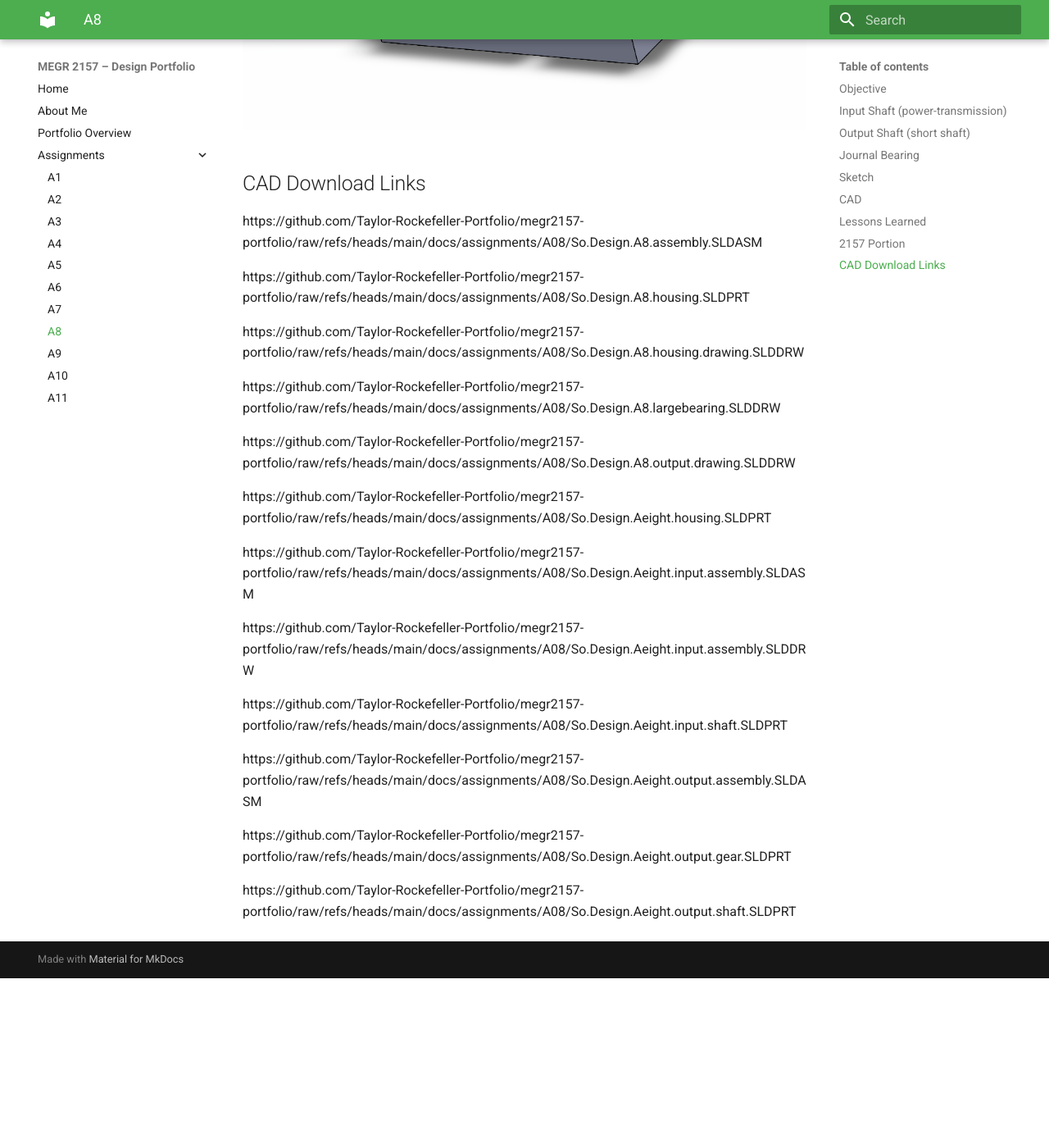
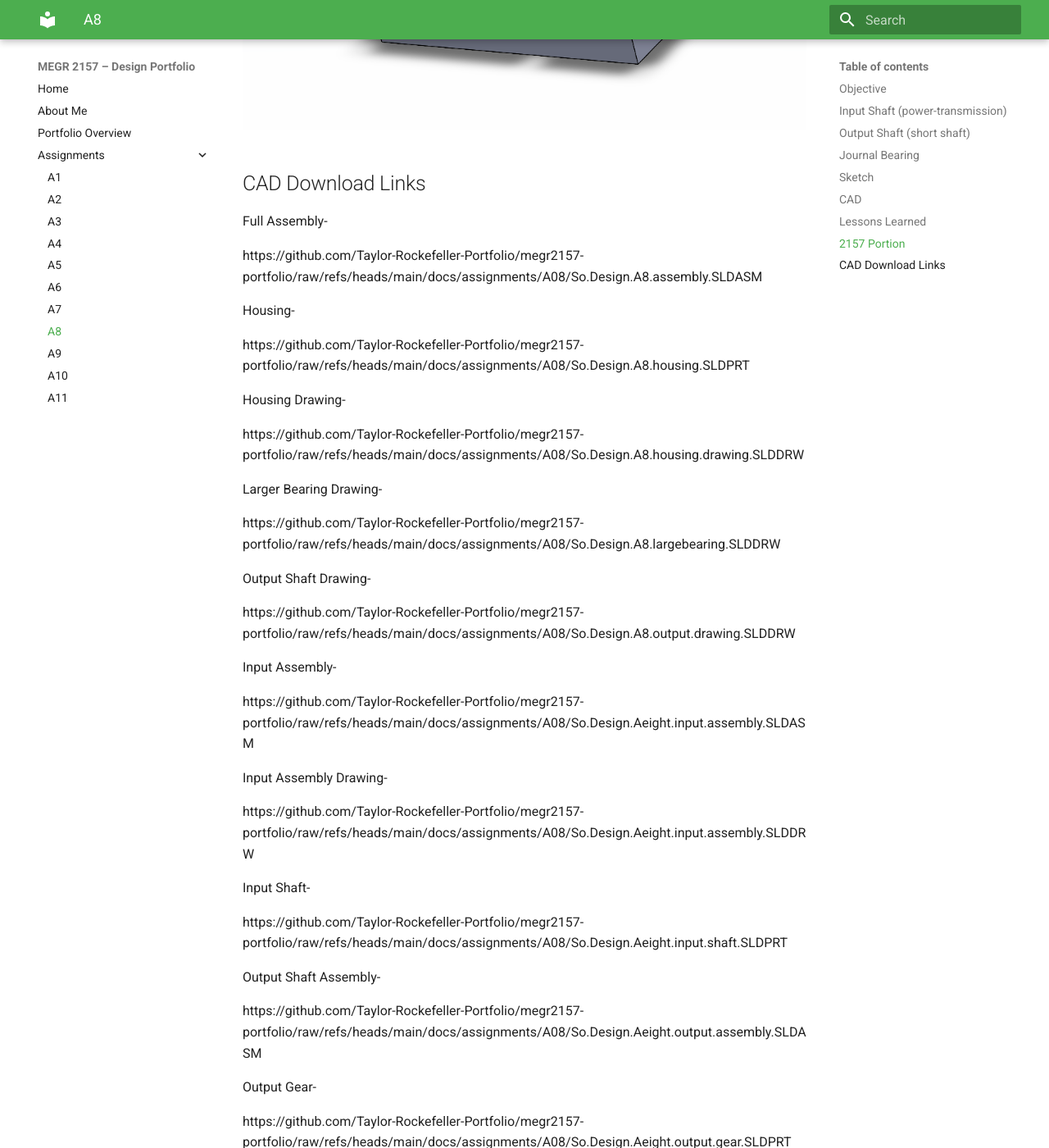
Before and after one commit to Taylor-Rockefeller-Portfolio/megr2157-portfolio, an MkDocs documentation site: the page built from docs/assignments/A08/index.md, in a window 1280 px wide and 1400 px high, scrolled down 17215 px. Shown: the whole window at 82% size. Built offline with MkDocs 1.6.1 and Material for MkDocs 9.7.7, drawn with Linux system fonts in a browser that asks for light colours; before the commit the page ends 18408 px from its top, so only the background shows below that.

Commit message:
Add CAD download links for assignment A08

```diff
--- a/docs/assignments/A08/index.md
+++ b/docs/assignments/A08/index.md
@@ -112,26 +112,46 @@ Assembly-
 
 ## CAD Download Links
 
+Full Assembly-
+
 https://github.com/Taylor-Rockefeller-Portfolio/megr2157-portfolio/raw/refs/heads/main/docs/assignments/A08/So.Design.A8.assembly.SLDASM
+
+Housing-
 
 https://github.com/Taylor-Rockefeller-Portfolio/megr2157-portfolio/raw/refs/heads/main/docs/assignments/A08/So.Design.A8.housing.SLDPRT
 
+Housing Drawing-
+
 https://github.com/Taylor-Rockefeller-Portfolio/megr2157-portfolio/raw/refs/heads/main/docs/assignments/A08/So.Design.A8.housing.drawing.SLDDRW
+
+Larger Bearing Drawing-
 
 https://github.com/Taylor-Rockefeller-Portfolio/megr2157-portfolio/raw/refs/heads/main/docs/assignments/A08/So.Design.A8.largebearing.SLDDRW
 
+Output Shaft Drawing-
+
 https://github.com/Taylor-Rockefeller-Portfolio/megr2157-portfolio/raw/refs/heads/main/docs/assignments/A08/So.Design.A8.output.drawing.SLDDRW
 
-https://github.com/Taylor-Rockefeller-Portfolio/megr2157-portfolio/raw/refs/heads/main/docs/assignments/A08/So.Design.Aeight.housing.SLDPRT
+Input Assembly-
 
 https://github.com/Taylor-Rockefeller-Portfolio/megr2157-portfolio/raw/refs/heads/main/docs/assignments/A08/So.Design.Aeight.input.assembly.SLDASM
 
+Input Assembly Drawing-
+
 https://github.com/Taylor-Rockefeller-Portfolio/megr2157-portfolio/raw/refs/heads/main/docs/assignments/A08/So.Design.Aeight.input.assembly.SLDDRW
+
+Input Shaft-
 
 https://github.com/Taylor-Rockefeller-Portfolio/megr2157-portfolio/raw/refs/heads/main/docs/assignments/A08/So.Design.Aeight.input.shaft.SLDPRT
 
+Output Shaft Assembly-
+
 https://github.com/Taylor-Rockefeller-Portfolio/megr2157-portfolio/raw/refs/heads/main/docs/assignments/A08/So.Design.Aeight.output.assembly.SLDASM
+
+Output Gear-
 
 https://github.com/Taylor-Rockefeller-Portfolio/megr2157-portfolio/raw/refs/heads/main/docs/assignments/A08/So.Design.Aeight.output.gear.SLDPRT
 
+Output Shaft-
+
 https://github.com/Taylor-Rockefeller-Portfolio/megr2157-portfolio/raw/refs/heads/main/docs/assignments/A08/So.Design.Aeight.output.shaft.SLDPRT
```
